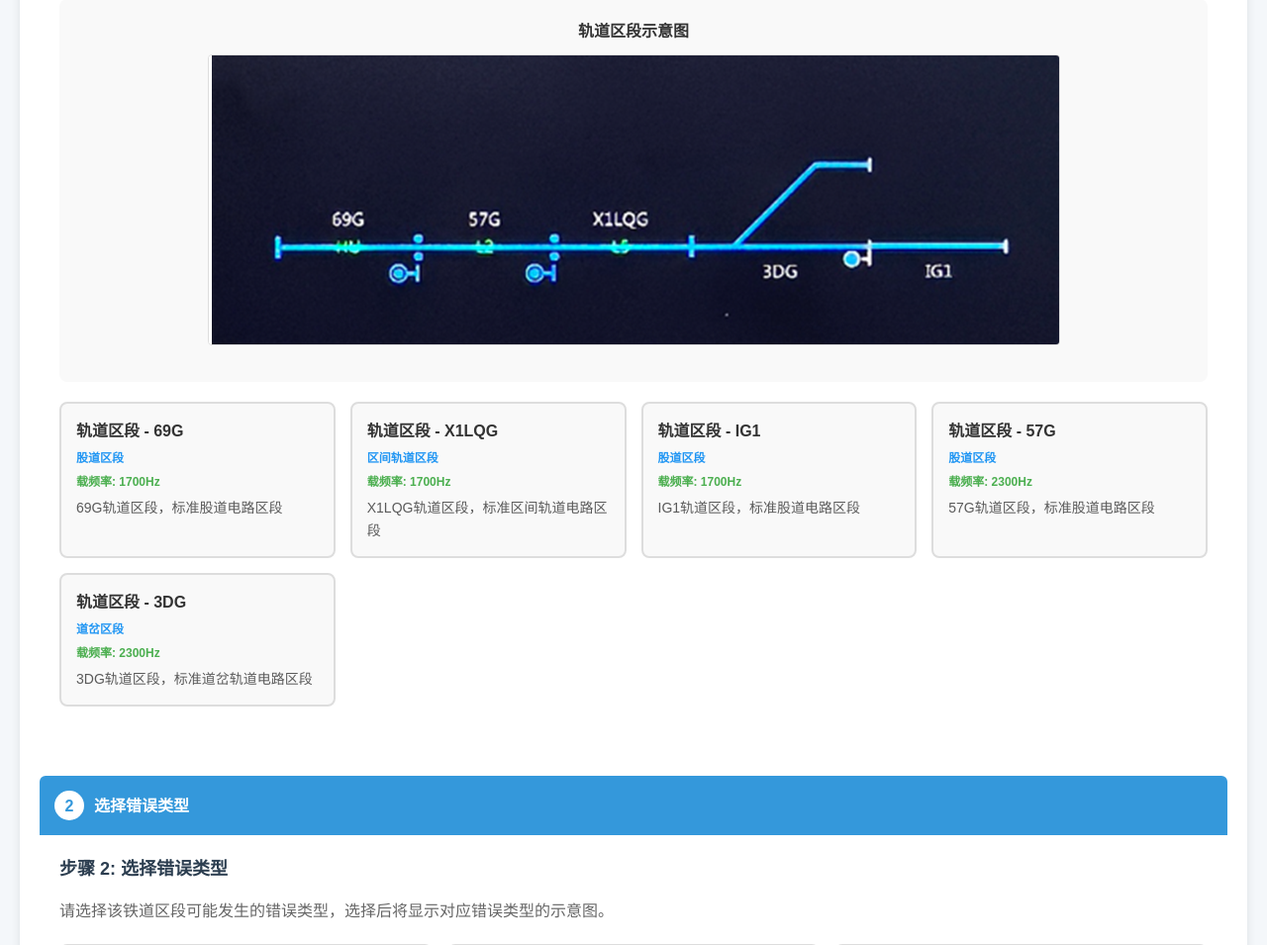
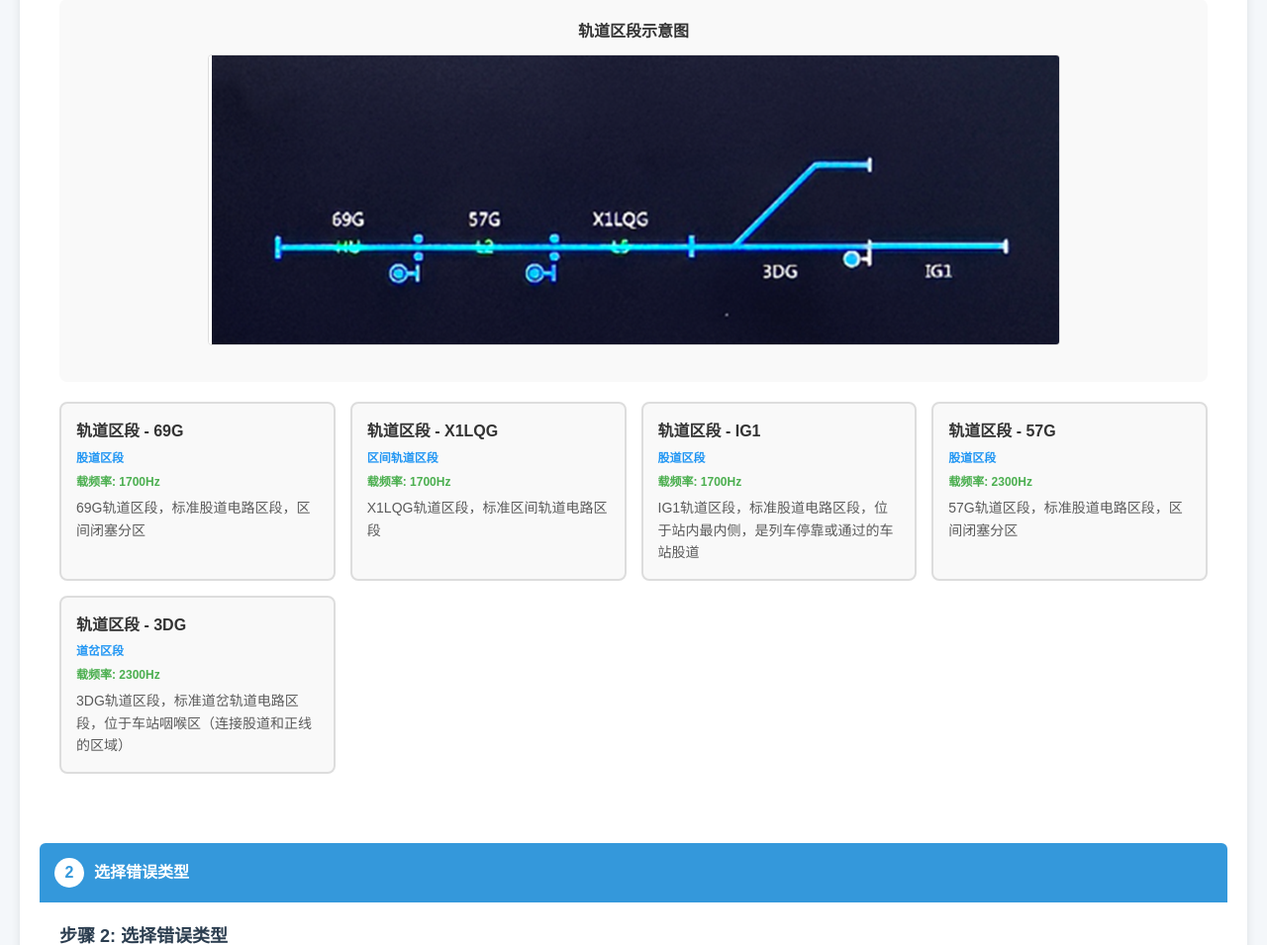
Before and after one commit to cpcmswj/my_zpw_modeling, a FastAPI app: page / in a window 1280 px wide. Shown: the part 397-1352 px from the top of the page at 99% size. Run offline with FastAPI, Linux system fonts and the light colour scheme.

Commit message:
number_fix

```diff
--- a/templates/error_of_trail.py
+++ b/templates/error_of_trail.py
@@ -1230,7 +1230,7 @@ class Error_Of_Trail:
             #Z_rail = self.parameter.impedance_complex+Z_c
             #Z_rail=jg.calculate_parallel_impedance(Z_rail,jg.SPTcable_impedance(frequency,Z_rail,1,self.SPT_cable_length))
             #调谐区阻抗
-            Z_tuner=self.tuning_parameters.Z_g+self.tuning_parameters.Z_ca+jg.calculate_parallel_impedance(self.tuning_parameters.Z_BA2, jg.find_resist_V1V2(frequency))
+            Z_tuner=self.tuning_parameters.Z_g+self.tuning_parameters.Z_ca+jg.calculate_parallel_impedance(self.tuning_parameters.Z_BA2, jg.SPTcable_impedance(frequency,jg.find_resist_V1V2(frequency),self.SPT_cable_length))
             Z_tuner=jg.calculate_parallel_impedance(Z_tuner,self.tuning_parameters.Z_ca+1j*self.tuning_parameters.L_SVA*self.tuning_parameters.angular_frequency)+self.tuning_parameters.Z_g+self.tuning_parameters.Z_ca
             Z_tuner=jg.calculate_parallel_impedance(Z_tuner,self.tuning_parameters.Z_BA1)
 
--- a/templates/integrated_system.html
+++ b/templates/integrated_system.html
@@ -588,7 +588,7 @@
                 id: "69G",
                 name: "轨道区段 - 69G",
                 type: "股道区段",
-                description: "69G轨道区段，标准股道电路区段",
+                description: "69G轨道区段，标准股道电路区段，区间闭塞分区",
                 image: "/static/images/错误展示0.png",
                 image_title: "69G区段 - 无故障",
                 image_description: "69G轨道区段正常运行状态，无任何故障。"
@@ -606,7 +606,7 @@
                 id: "IG1",
                 name: "轨道区段 - IG1",
                 type: "股道区段",
-                description: "IG1轨道区段，标准股道电路区段",
+                description: "IG1轨道区段，标准股道电路区段，位于站内最内侧，是列车停靠或通过的车站股道",
                 image: "/static/images/错误展示0.png",
                 image_title: "IG1区段 - 无故障",
                 image_description: "IG1轨道区段正常运行状态，无任何故障。"
@@ -615,7 +615,7 @@
                 id: "57G",
                 name: "轨道区段 - 57G",
                 type: "股道区段",
-                description: "57G轨道区段，标准股道电路区段",
+                description: "57G轨道区段，标准股道电路区段，区间闭塞分区",
                 image: "/static/images/错误展示0.png",
                 image_title: "57G区段 - 无故障",
                 image_description: "57G轨道区段正常运行状态，无任何故障。"
@@ -624,7 +624,7 @@
                 id: "3DG",
                 name: "轨道区段 - 3DG",
                 type: "道岔区段",
-                description: "3DG轨道区段，标准道岔轨道电路区段",
+                description: "3DG轨道区段，标准道岔轨道电路区段，位于车站咽喉区（连接股道和正线的区域）",
                 image: "/static/images/错误展示0.png",
                 image_title: "3DG区段 - 无故障",
                 image_description: "3DG轨道区段正常运行状态，无任何故障。"
```
Also changed, not shown: test/test_track_length.py (added, +51 -0 lines).
